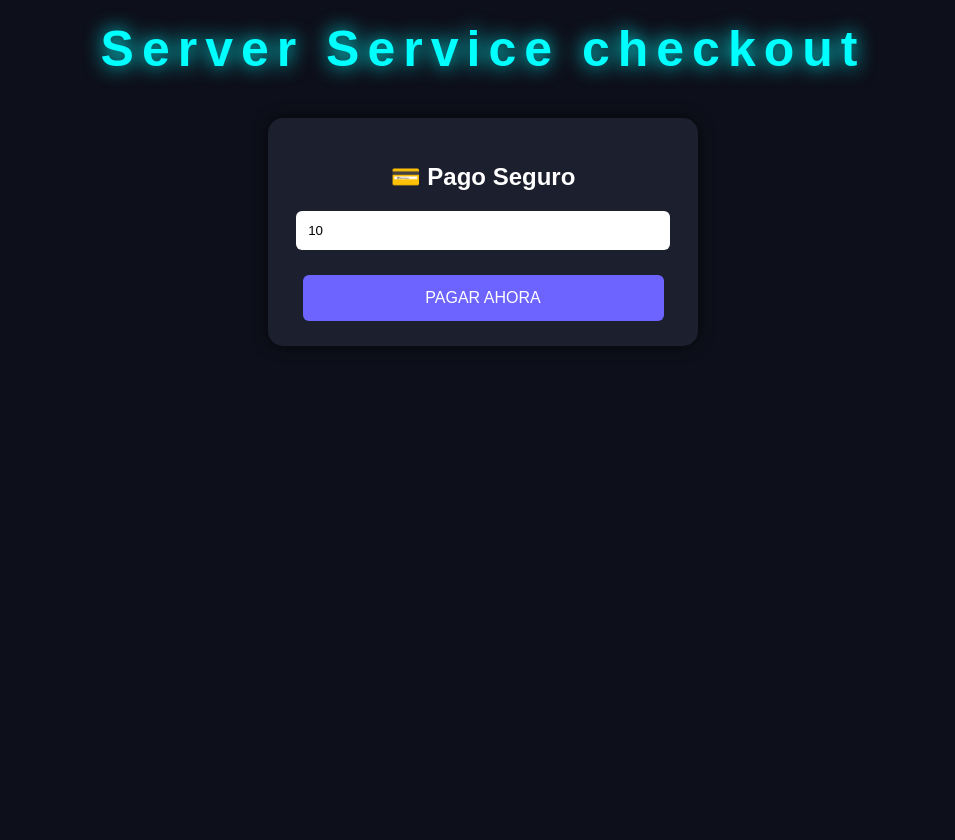
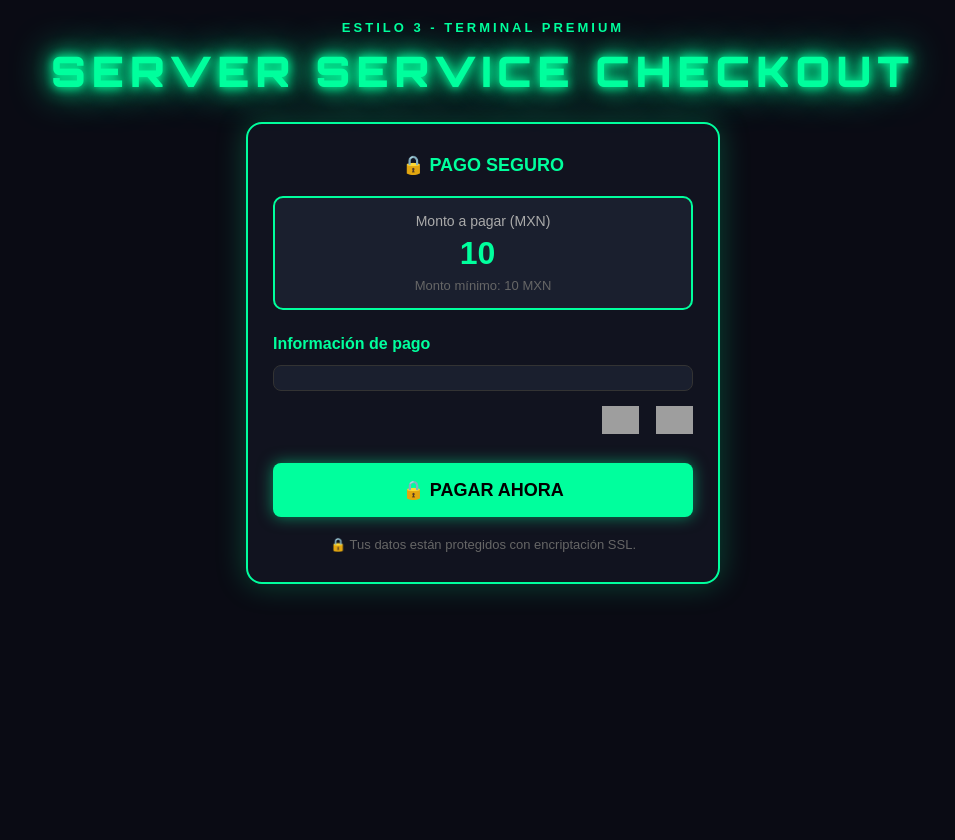
Before and after one commit to kobiuus-afk/webhook, a Flask app: page / in a window 1280 px wide. Shown: the whole page, without its empty margins (157-1112 px from the left). Before the commit the page ends 346 px from the top, so only its background shows below. Run offline with Flask 3, Linux system fonts and the light colour scheme; some libraries are stand-ins or nearby versions; grey boxes are pictures that could not be loaded.

Commit message:
Update checkout.html

```diff
--- a/templates/checkout.html
+++ b/templates/checkout.html
@@ -4,56 +4,132 @@
     <meta charset="UTF-8" />
     <meta name="viewport" content="width=device-width, initial-scale=1.0" />
     <title>Pago Seguro</title>
-
     <script src="https://js.stripe.com/v3/"></script>
 
     <style>
+        @import url('https://fonts.googleapis.com/css2?family=Orbitron:wght@400;700;900&display=swap');
+
         body {
-            background: #0d0f1a;
-            font-family: Arial, sans-serif;
-            color: white;
+            background: #0a0b14;
+            font-family: 'Arial', sans-serif;
+            color: #fff;
             text-align: center;
             margin: 0;
-            padding: 0;
+            padding: 20px 10px;
+            min-height: 100vh;
         }
 
-        .banner {
-            font-size: 50px;
+        .terminal {
+            color: #00ff9d;
+            font-size: 13px;
+            letter-spacing: 3px;
             font-weight: bold;
-            color: cyan;
-            margin-top: 20px;
-            filter: drop-shadow(0 0 10px cyan);
-            letter-spacing: 8px;
+            margin-bottom: 8px;
+        }
+
+        .webhook {
+            font-family: 'Orbitron', sans-serif;
+            font-size: 42px;
+            font-weight: 900;
+            color: #00ff9d;
+            text-shadow: 0 0 10px #00ff9d, 0 0 20px #00ff9d, 0 0 40px #00ff9d;
+            letter-spacing: 6px;
+            margin: 10px 0 25px 0;
         }
 
         .card-box {
-            background: #1c1f2e;
-            width: 380px;
-            margin: 40px auto;
-            padding: 25px;
-            border-radius: 15px;
-            box-shadow: 0 0 15px #0008;
+            background: #11131f;
+            width: 100%;
+            max-width: 420px;
+            margin: 0 auto;
+            padding: 30px 25px;
+            border-radius: 16px;
+            border: 2px solid #00ff9d;
+            box-shadow: 0 0 30px rgba(0, 255, 157, 0.25);
         }
 
-        input {
-            width: 92%;
-            padding: 12px;
-            margin-bottom: 15px;
-            border-radius: 6px;
+        .secure {
+            color: #00ff9d;
+            font-size: 18px;
+            font-weight: bold;
+            margin-bottom: 20px;
+        }
+
+        .amount-box {
+            background: #1a1f2e;
+            border: 2px solid #00ff9d;
+            border-radius: 10px;
+            padding: 15px;
+            margin-bottom: 25px;
+        }
+
+        .amount-label {
+            color: #aaa;
+            font-size: 14px;
+            margin-bottom: 5px;
+        }
+
+        #amount {
+            background: transparent;
             border: none;
+            color: #00ff9d;
+            font-size: 32px;
+            font-weight: bold;
+            text-align: center;
+            width: 100%;
             outline: none;
         }
 
+        .min-amount {
+            font-size: 13px;
+            color: #666;
+            margin-top: 5px;
+        }
+
+        .payment-info {
+            text-align: left;
+            color: #00ff9d;
+            font-weight: bold;
+            margin-bottom: 12px;
+        }
+
+        #card-element {
+            background: #1a1f2e;
+            border: 1px solid #333;
+            border-radius: 8px;
+            padding: 12px;
+            margin-bottom: 15px;
+        }
+
+        .logos {
+            text-align: right;
+            margin-bottom: 15px;
+        }
+
         .pay-btn {
-            width: 95%;
-            padding: 14px;
+            width: 100%;
+            padding: 16px;
+            background: #00ff9d;
+            color: #000;
+            font-weight: bold;
+            font-size: 18px;
             border: none;
-            background: #6d63ff;
-            color: white;
-            border-radius: 6px;
+            border-radius: 8px;
             cursor: pointer;
-            font-size: 16px;
             margin-top: 10px;
+            box-shadow: 0 0 15px rgba(0, 255, 157, 0.5);
+            transition: all 0.3s;
+        }
+
+        .pay-btn:hover {
+            background: #00cc7a;
+            transform: translateY(-2px);
+        }
+
+        .ssl {
+            margin-top: 20px;
+            font-size: 13px;
+            color: #666;
         }
 
         .error-box {
@@ -62,27 +138,66 @@
             color: white;
             padding: 12px;
             margin-top: 15px;
-            border-radius: 6px;
+            border-radius: 8px;
+        }
+
+        /* ================= RESPONSIVE ================= */
+        @media (max-width: 480px) {
+            .webhook {
+                font-size: 36px;
+                letter-spacing: 4px;
+            }
+            .card-box {
+                padding: 25px 20px;
+                border-radius: 12px;
+            }
+            #amount {
+                font-size: 28px;
+            }
+            .pay-btn {
+                font-size: 17px;
+                padding: 15px;
+            }
+        }
+
+        @media (max-width: 360px) {
+            .webhook {
+                font-size: 32px;
+            }
         }
     </style>
 </head>
-
 <body>
 
-    <div class="banner">Server Service checkout</div>
+    <div class="terminal">ESTILO 3 - TERMINAL PREMIUM</div>
+    <div class="webhook">SERVER SERVICE CHECKOUT</div>
 
     <div class="card-box">
-        <h2>💳 Pago Seguro</h2>
+        <div class="secure">🔒 PAGO SEGURO</div>
 
-        <input id="amount" type="number" min="10" value="10" placeholder="Monto en MXN" />
+        <div class="amount-box">
+            <div class="amount-label">Monto a pagar (MXN)</div>
+            <input id="amount" type="number" min="10" value="10" placeholder="Monto en MXN" />
+            <div class="min-amount">Monto mínimo: 10 MXN</div>
+        </div>
+
+        <div class="payment-info">Información de pago</div>
 
         <div id="card-element"></div>
 
-        <button id="payBtn" class="pay-btn">PAGAR AHORA</button>
+        <div class="logos">
+            <img src="https://upload.wikimedia.org/wikipedia/commons/a/a4/Visa_2014_logo_detail.svg" height="28" alt="Visa">
+            <img src="https://upload.wikimedia.org/wikipedia/commons/b/ba/Mastercard_2019_logo.svg" height="28" alt="Mastercard" style="margin-left: 12px;">
+        </div>
+
+        <button id="payBtn" class="pay-btn">🔒 PAGAR AHORA</button>
 
         <div id="errorBox" class="error-box"></div>
+
+        <div class="ssl">🔒 Tus datos están protegidos con encriptación SSL.</div>
     </div>
 
+    <!-- === TU LÓGICA ORIGINAL SIN CAMBIOS === -->
     <script>
         const stripe = Stripe("{{ publishable_key }}");
         const elements = stripe.elements();
@@ -121,7 +236,7 @@
             if (data.error) {
                 showError(data.error);
                 payBtn.disabled = false;
-                payBtn.innerHTML = "PAGAR AHORA";
+                payBtn.innerHTML = "🔒 PAGAR AHORA";
                 return;
             }
 
@@ -134,7 +249,7 @@
             if (result.error) {
                 showError(result.error.message);
                 payBtn.disabled = false;
-                payBtn.innerHTML = "PAGAR AHORA";
+                payBtn.innerHTML = "🔒 PAGAR AHORA";
             } else {
                 window.location.href = "/success";
             }
```
